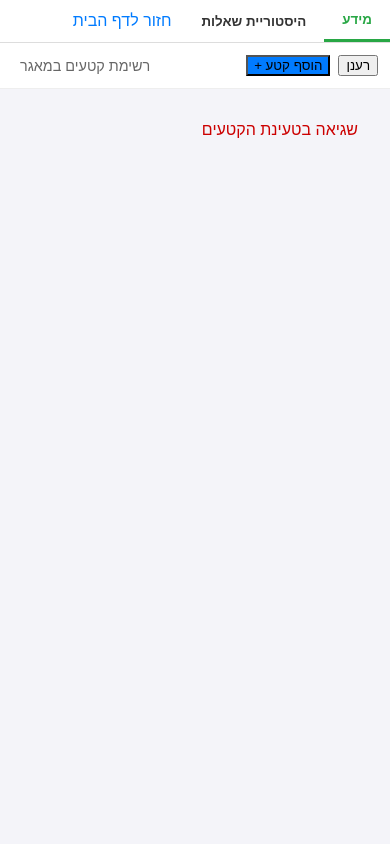
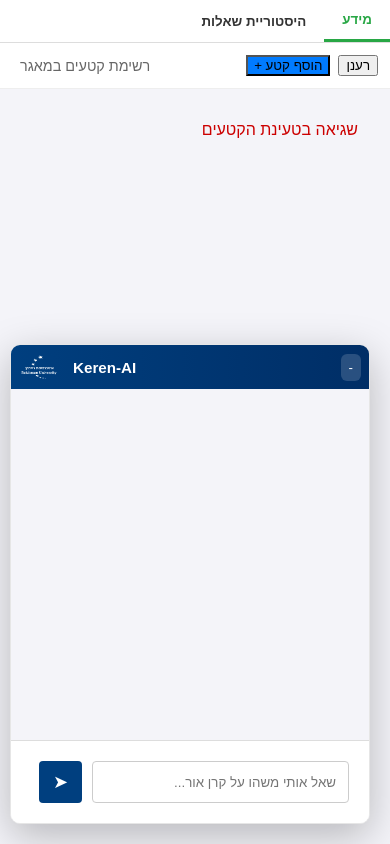
Before and after one commit to tal-m/keren-ai, a Spring Boot app: page /admin.html in a window 390 px wide. Run offline with Spring Boot 4, Linux system fonts and the light colour scheme; data that the repository does not hold is empty.

Commit message:
feat: chatbot floating ui

```diff
--- a/src/main/resources/static/admin.html
+++ b/src/main/resources/static/admin.html
@@ -3,6 +3,7 @@
 <head>
     <meta charset="UTF-8">
     <title>ניהול - Keren-AI</title>
+    <link rel="stylesheet" href="/chat-widget.css">
     <style>
         body { font-family: sans-serif; background-color: #f4f4f9; display: flex; flex-direction: column; height: 100vh; margin: 0; }
         .tabs { display: flex; background: #ffffff; border-bottom: 1px solid #ddd; }
@@ -33,6 +34,10 @@
         .field-label { font-weight: 600; min-width: 140px; color: #333; }
         .field-value { color: #222; white-space: pre-wrap; }
 
+        /* Chat iframe styles */
+        #chat-iframe { width: 100%; height: 480px; border: 1px solid #ddd; border-radius: 8px; display: none; }
+        #chat-toggle { margin-left: 12px; padding: 8px 12px; background:#28a745; color:white; border:none; border-radius:6px; cursor:pointer; }
+
     </style>
 </head>
 <body>
@@ -40,10 +45,13 @@
 <div class="tabs">
     <button class="tab active" id="tab-info">מידע</button>
     <button class="tab" id="tab-history">היסטוריית שאלות</button>
-    <a style="margin-left:auto;padding:12px;text-decoration:none;color:#007bff" href="/index.html">חזור לדף הבית</a>
+    <div style="margin-left:auto;padding:12px;display:flex;align-items:center;gap:8px;">
+        <!-- Home link removed: admin page is the single entry point -->
+    </div>
 </div>
 
 <div id="main">
+
     <div id="info-view" class="active">
         <div id="info-toolbar">
             <button id="refresh-chunks">רענן</button>
@@ -84,6 +92,9 @@
         </div>
     </div>
 </div>
+
+
+<script src="/keren-chat-init.js"></script>
 
 <script>
     // Tabs
--- /dev/null
+++ b/src/main/resources/static/chat-widget.css
@@ -0,0 +1,52 @@
+/* Floating chat widget styles */
+.chat-widget, .chat-widget * { box-sizing: border-box; }
+.chat-widget { position: fixed; bottom: 20px; right: 20px; width: 360px; height: 480px; z-index: 99999; background: #fff; border-radius: 10px; box-shadow: 0 12px 40px rgba(0,0,0,0.25); overflow: hidden; display: flex; flex-direction: column; border: 1px solid #e6e6e6; }
+.chat-widget.hidden { display: none; }
+.chat-widget.minimized { height: 44px; width: 260px; }
+.chat-widget .cw-header {
+  position: relative; /* allow absolute handle */
+  height: 44px;
+  background: linear-gradient(90deg,#003f7f,#002e66);
+  color: white;
+  display: flex;
+  align-items: center;
+  gap: 8px;
+  padding: 8px;
+  cursor: move;
+  direction: ltr; /* ensure flex start is left */
+  justify-content: space-between; /* title left, controls right */
+}
+/* resize handle on top-left */
+.chat-widget .cw-resize {
+  position: absolute;
+  left: 6px;
+  top: 6px;
+  width: 20px;
+  height: 20px;
+  display: flex;
+  align-items: center;
+  justify-content: center;
+  cursor: ns-resize;
+  touch-action: none; /* prevent browser touch scrolling while resizing */
+  color: rgba(255,255,255,0.9);
+  font-size: 12px;
+  user-select: none;
+  border-radius: 4px;
+  background: rgba(255,255,255,0.06);
+  z-index: 100000;
+}
+/* show full logo without cropping; slightly larger box and light padding */
+.chat-widget .cw-logo { width: 40px; height: 40px; object-fit: contain; margin-right: 8px; padding: 0; background: transparent; border-radius: 0; opacity: 1; }
+.chat-widget .cw-title { font-weight: 700; font-size: 0.95rem; margin-left: 6px; text-align: left; }
+.chat-widget .cw-controls { margin-left: auto; display: flex; gap: 6px; align-items: center; }
+.chat-widget .cw-controls button { background: rgba(255,255,255,0.16); border: none; color: white; padding: 6px 8px; border-radius: 6px; cursor: pointer; }
+.chat-widget iframe { border: 0; width: 100%; height: calc(100% - 44px); display: block; }
+
+/* small open button when widget is closed */
+.chat-open-btn { position: fixed; bottom: 20px; right: 20px; width: 56px; height: 56px; z-index: 99999; border-radius: 50%; background: #003f7f; color: white; display: flex; align-items: center; justify-content: center; box-shadow: 0 8px 24px rgba(0,0,0,0.22); border: none; cursor: pointer; font-size: 20px; }
+.chat-open-btn.hidden { display: none; }
+
+/* responsive adjustments */
+@media (max-width: 600px) {
+  .chat-widget { width: 90vw; height: 60vh; right: 5vw; bottom: 10vh; }
+}
--- a/src/main/resources/static/chat.html
+++ b/src/main/resources/static/chat.html
@@ -13,22 +13,18 @@
         .bot { align-self: flex-end; background-color: #e9e9eb; color: #333; }
         #input-area { display: flex; padding: 20px; background: white; border-top: 1px solid #ddd; }
         input[type="text"], textarea { flex: 1; padding: 12px; border: 1px solid #ccc; border-radius: 4px; outline: none; }
-        button { padding: 10px 20px; margin-right: 10px; background: #28a745; color: white; border: none; border-radius: 4px; cursor: pointer; }
-        .topbar { padding:12px; background:white; border-bottom:1px solid #eee; display:flex; align-items:center; gap:12px; }
-        .link-back { margin-left: auto; text-decoration: none; color:#007bff; }
+        button { padding: 10px 14px; margin-right: 10px; background: #003f7f; color: white; border: none; border-radius: 4px; cursor: pointer; font-size: 18px; }
+        /* ensure input-area button is visually separated in RTL */
+        #input-area > button { margin-right: 10px; margin-left: 8px; }
     </style>
 </head>
 <body>
-<div class="topbar">
-    <h3 style="margin:0">צ'אט</h3>
-    <a class="link-back" href="/index.html">חזור לדף הבית</a>
-</div>
 <div id="main">
     <div id="chat-view">
         <div id="chat-box"></div>
         <div id="input-area">
             <input type="text" id="user-input" placeholder="שאל אותי משהו על קרן אור...">
-            <button onclick="send()">שלח</button>
+            <button id="send-btn" onclick="send()" aria-label="שלח">➤</button>
         </div>
     </div>
 </div>
--- /dev/null
+++ b/src/main/resources/static/keren-chat-init.js
@@ -0,0 +1,101 @@
+(function(){
+    // Minimal, stable chat widget script (no resize handles)
+    function ensureWidgetCss() {
+        if (document.getElementById('keren-chat-widget-css')) return;
+        const css = `
+            .chat-widget, .chat-widget * { box-sizing: border-box; }
+            .chat-widget { position: fixed; bottom: 20px; right: 20px; width: 360px; height: 480px; z-index: 99999; background: #fff; border-radius: 10px; box-shadow: 0 12px 40px rgba(0,0,0,0.25); overflow: hidden; display: flex; flex-direction: column; border: 1px solid #e6e6e6; }
+            .chat-widget.hidden { display: none; }
+            .chat-widget.minimized { height: 44px; width: 260px; }
+            .chat-widget .cw-header { position: relative; height: 44px; background: linear-gradient(90deg,#003f7f,#002e66); color: white; display: flex; align-items: center; gap: 8px; padding: 8px; cursor: move; justify-content: space-between; }
+            .chat-widget .cw-logo { width: 40px; height: 40px; object-fit: contain; margin-right: 8px; }
+            .chat-widget .cw-title { font-weight: 700; font-size: 0.95rem; margin-left: 6px; }
+            .chat-widget .cw-controls { margin-left: auto; display: flex; gap: 6px; align-items: center; }
+            .chat-widget .cw-controls button { background: rgba(255,255,255,0.16); border: none; color: white; padding: 6px 8px; border-radius: 6px; cursor: pointer; }
+            .chat-widget iframe { border: 0; width: 100%; height: calc(100% - 44px); display: block; }
+            .chat-open-btn { position: fixed; bottom: 20px; right: 20px; width: 56px; height: 56px; z-index: 99999; border-radius: 50%; background: #003f7f; color: white; display: flex; align-items: center; justify-content: center; box-shadow: 0 8px 24px rgba(0,0,0,0.22); border: none; cursor: pointer; font-size: 20px; }
+            .chat-open-btn.hidden { display: none; }
+        `;
+        const style = document.createElement('style');
+        style.id = 'keren-chat-widget-css';
+        style.appendChild(document.createTextNode(css));
+        (document.head || document.documentElement).appendChild(style);
+    }
+
+    function createWidget() {
+        ensureWidgetCss();
+        const widget = document.createElement('div');
+        widget.className = 'chat-widget';
+        widget.id = 'keren-chat-widget';
+
+        const header = document.createElement('div');
+        header.className = 'cw-header';
+        header.innerHTML = '<div style="display:flex;align-items:center;"><img class="cw-logo" src="/reichman_university_logo.png" alt="Keren-AI" /><div class="cw-title">Keren-AI</div></div>';
+
+        const controls = document.createElement('div');
+        controls.className = 'cw-controls';
+        const minBtn = document.createElement('button'); minBtn.title = 'מזער'; minBtn.innerText = '-';
+        controls.appendChild(minBtn);
+        header.appendChild(controls);
+
+        const iframe = document.createElement('iframe');
+        iframe.src = '/chat.html';
+        iframe.id = 'keren-chat-iframe';
+        iframe.title = 'Keren AI Chat';
+
+        widget.appendChild(header);
+        widget.appendChild(iframe);
+
+        const open = document.createElement('button');
+        open.className = 'chat-open-btn';
+        open.id = 'keren-chat-open';
+        open.innerText = '💬';
+        open.title = "פתח את הצ'אט";
+
+        document.body.appendChild(widget);
+        document.body.appendChild(open);
+
+        // ensure visible
+        open.classList.remove('hidden'); open.style.display = 'flex';
+        widget.style.display = 'flex'; widget.style.zIndex = '99999';
+
+        // events
+        minBtn.addEventListener('click', (e) => {
+            e.stopPropagation();
+            widget.classList.add('minimized');
+            widget.style.display = 'none';
+            open.classList.remove('hidden');
+            open.style.display = 'flex';
+        });
+
+        open.addEventListener('click', () => {
+            widget.classList.remove('hidden');
+            widget.classList.remove('minimized');
+            widget.style.display = 'flex';
+            open.classList.add('hidden');
+            open.style.display = 'none';
+        });
+
+        return { widget, header, iframe, openBtn: open };
+    }
+
+    function enableDrag(element, handle) {
+        let isDown = false, startX = 0, startY = 0, origX = 0, origY = 0;
+        handle.addEventListener('mousedown', (e) => { isDown = true; startX = e.clientX; startY = e.clientY; const rect = element.getBoundingClientRect(); origX = rect.left; origY = rect.top; document.body.style.userSelect = 'none'; });
+        window.addEventListener('mousemove', (e) => { if (!isDown) return; const dx = e.clientX - startX, dy = e.clientY - startY; element.style.left = (origX + dx) + 'px'; element.style.top = (origY + dy) + 'px'; element.style.right = 'auto'; element.style.bottom = 'auto'; element.style.position = 'fixed'; });
+        window.addEventListener('mouseup', () => { isDown = false; document.body.style.userSelect = ''; });
+    }
+
+    function init() {
+        if (document.getElementById('keren-chat-widget')) return;
+        const { widget, header, iframe, openBtn } = createWidget();
+        widget.style.right = '20px'; widget.style.bottom = '20px';
+        widget.style.display = 'flex'; widget.style.zIndex = '99999';
+        enableDrag(widget, header);
+        window.KerenChatWidget = { widget, iframe, openBtn };
+        try { openBtn.classList.add('hidden'); openBtn.style.display = 'none'; } catch(e){}
+    }
+
+    if (document.readyState === 'loading') document.addEventListener('DOMContentLoaded', init); else init();
+
+})();
```
Also changed, not shown: src/main/resources/static/index.html (+13 -16 lines), src/main/resources/static/chat-widget.js (added), src/main/resources/static/reichman_university_logo.png (added), src/main/resources/static/reichman_university_logo.webp (added).
